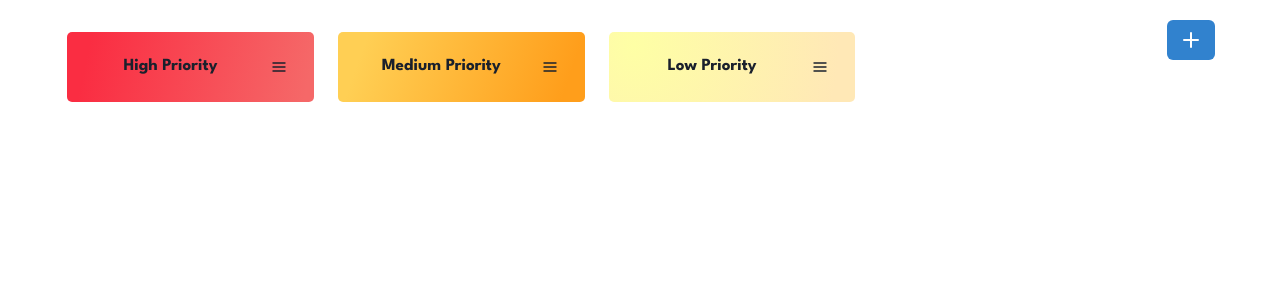
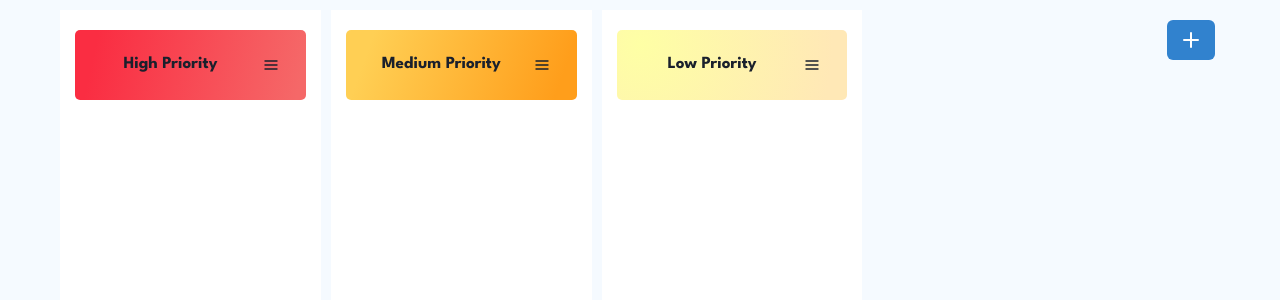
Before and after one commit to cnestordev/taks-manager, a React (Vite) app: page / in a window 1280 px wide. Shown: the top 300 px of the page. Built offline with nearby package versions, Linux system fonts and the light colour scheme.

Commit message:
minor styling update

```diff
--- a/src/App.css
+++ b/src/App.css
@@ -1,4 +1,5 @@
 .container {
+  background-color: #f5faff;
   display: flex;
   gap: 5px;
   height: 100vh;
--- a/src/App.jsx
+++ b/src/App.jsx
@@ -190,10 +190,10 @@ const App = () => {
             </AlertDialogBody>
 
             <AlertDialogFooter>
-              <Button ref={cancelRef} onClick={onClose}>
+              <Button borderRadius={50} ref={cancelRef} onClick={onClose}>
                 Cancel
               </Button>
-              <Button colorScheme="red" onClick={handleRemoveTask} ml={3}>
+              <Button borderRadius={50} colorScheme="red" onClick={handleRemoveTask} ml={3}>
                 Delete
               </Button>
             </AlertDialogFooter>
@@ -247,10 +247,10 @@ const App = () => {
             </ModalBody>
 
             <ModalFooter>
-              <Button colorScheme="blue" mr={3} onClick={saveTaskChanges}>
+              <Button borderRadius={50} colorScheme="blue" mr={3} onClick={saveTaskChanges}>
                 Save
               </Button>
-              <Button onClick={onEditModalClose}>Cancel</Button>
+              <Button borderRadius={50} onClick={onEditModalClose}>Cancel</Button>
             </ModalFooter>
           </ModalContent>
         </Modal>
--- a/src/components/PriorityColumn.css
+++ b/src/components/PriorityColumn.css
@@ -1,7 +1,7 @@
 .column {
     background-color: #fff;
     flex-basis: 33%;
-    padding: 7px;
+    padding: 5px 15px;
 }
 
 .header {
@@ -41,16 +41,7 @@ h1 {
     margin-bottom: 10px;
 }
 
-button {
-    background-color: transparent;
-    border: none;
-    font-size: 20px;
-    font-weight: bold;
-    cursor: pointer;
+.tasks-container {
+    display: flex;
+    flex-direction: column;
 }
-
-.trash-icon {
-    color: rgb(221, 101, 101);
-    display: flex;
-    justify-content: center;
-}
--- a/src/components/PriorityColumn.jsx
+++ b/src/components/PriorityColumn.jsx
@@ -40,7 +40,7 @@ const PriorityColumn = ({
             </MenuList>
           </Menu>
         </div>
-        <div>
+        <div className="tasks-container">
           {tasks &&
             tasks.map((task, index) => (
               <TaskCard
--- a/src/components/TaskCard.css
+++ b/src/components/TaskCard.css
@@ -2,7 +2,7 @@
   background-color: #e9f3ff;
   border-radius: 15px;
   padding: 25px;
-  margin-bottom: 10px;
+  margin-bottom: 20px;
   display: flex;
   flex-direction: column;
   gap: 2px;
@@ -57,13 +57,13 @@ p {
 }
 
 .delete-btn {
-  border:1px solid #ff9b9b;
-  color: #ff9b9b;
+  border:1px solid #fa2f43;
+  color: #fa2f43;
   transition: 300ms;
 }
 
 .delete-btn:hover {
-  background-color: #ff9a9a;
+  background-color: #fa2f43;
   color: #fff;
   transition: 300ms;
 }
```
